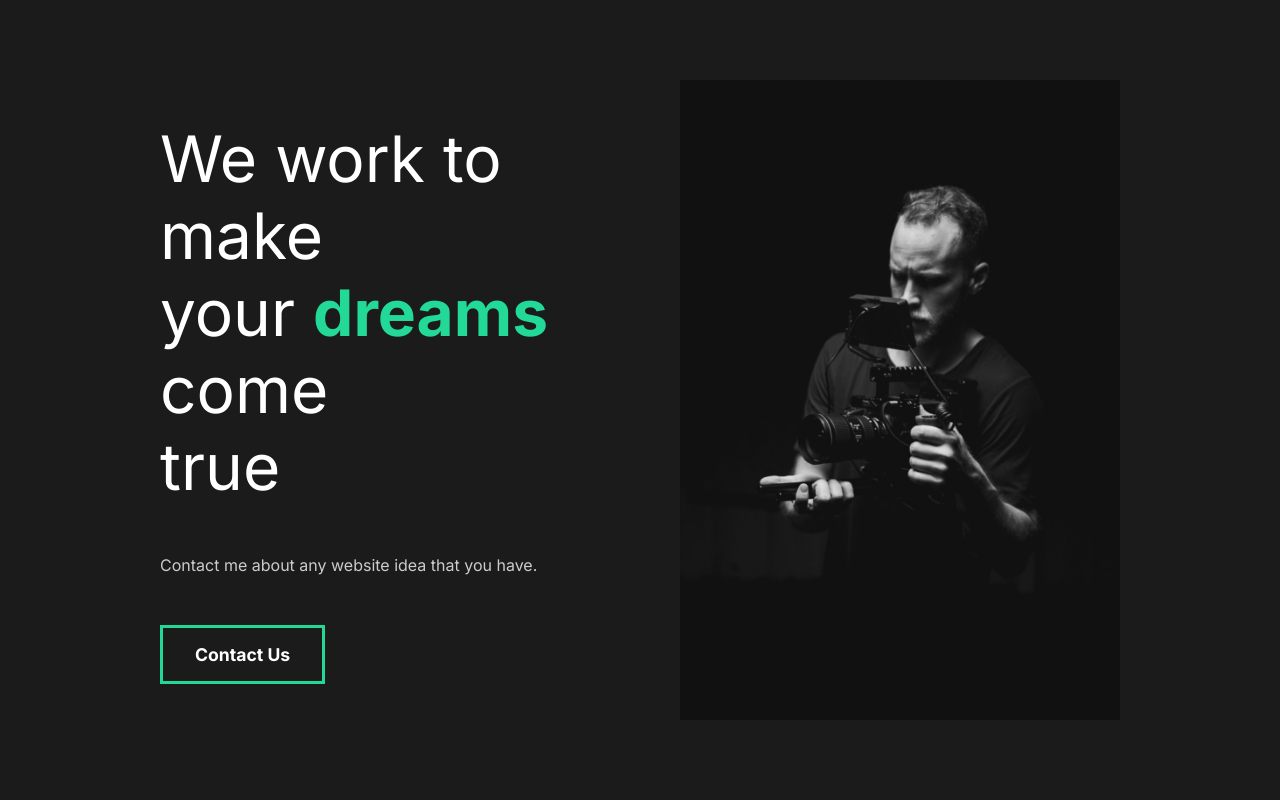
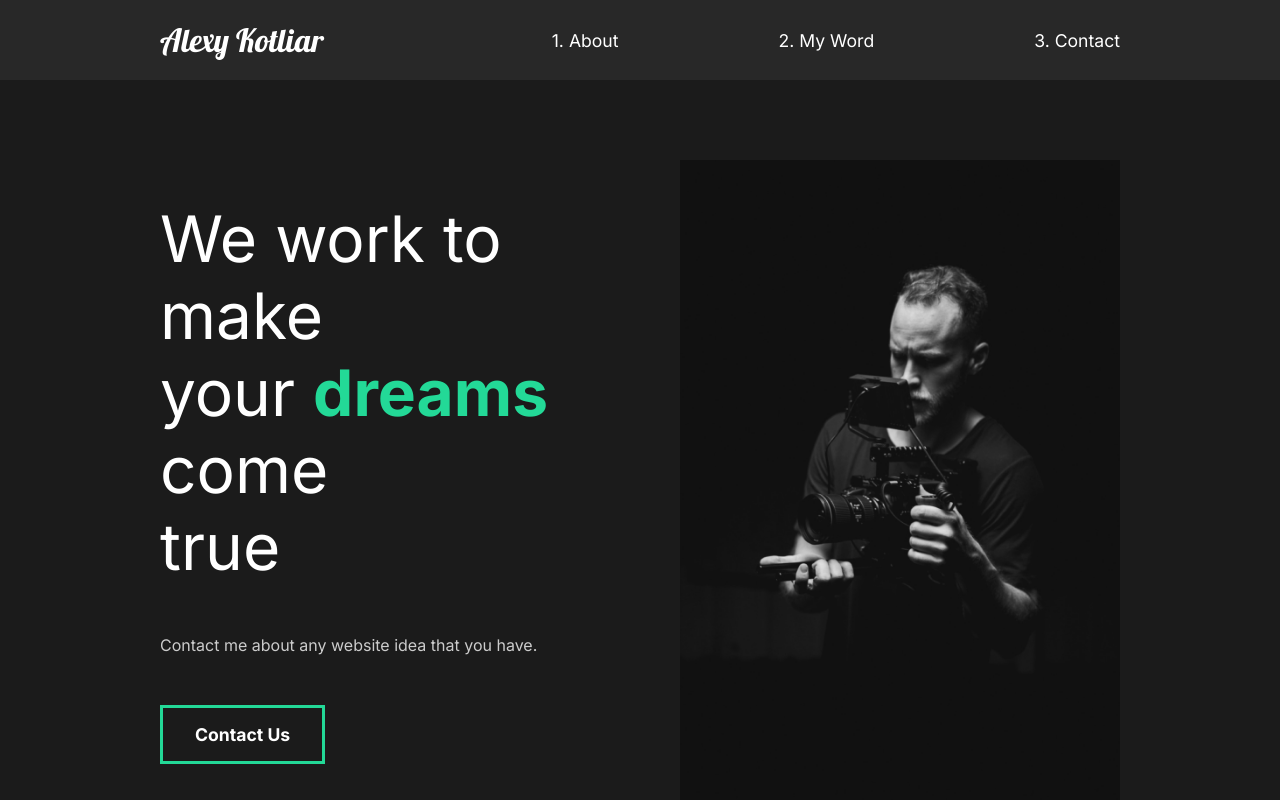
Before and after one commit to phonix375/react-protfolio, a React (Create React App) app: page / in a window 1280 px wide. Shown: the top 800 px of the page. Built offline with nearby package versions, Linux system fonts and the light colour scheme.

Commit message:
added the nav with the style

```diff
--- a/src/App.js
+++ b/src/App.js
@@ -1,12 +1,15 @@
 import React from 'react';
 //global style
   import GlobalStyle from './components/GlobalStyle';
+
+  import Nav from './components/Nav'
 //import pages
 import AboutUs from './pages/AboutUs'
 function App() {
   return (
     <div className="App">
       <GlobalStyle />
+      <Nav />
       <AboutUs />
     </div>
   );
--- /dev/null
+++ b/src/components/Nav.js
@@ -0,0 +1,49 @@
+import React from 'react';
+import styled from 'styled-components'
+
+const Nav = () => {
+    return(
+        <StyledNav>
+            <h1><a href="/" id="logo">Alexy Kotliar</a></h1>
+            <ul>
+                <li>
+                    <a href="#">1. About</a>
+                </li>
+                <li>
+                    <a href="#">2. My Word</a>
+                </li>
+                <li>
+                    <a href="#">3. Contact</a>
+                </li>
+            </ul>
+        </StyledNav>
+    )
+};
+
+const StyledNav = styled.nav`
+    min-height: 10vh;
+    display: flex;
+    margin: auto;
+    justify-content: space-between;
+    align-items: center;
+    padding: 1rem 10rem;
+    background-color:#282828 ;
+    a{
+        color: white;
+        text-decoration: none;
+    }
+    ul{
+        display: flex;
+        list-style: none;
+    }
+    #logo{
+        font-size: 2rem;
+        font-family: 'lobster', sans-serif;
+        font-weight: lighter;
+    }
+    li{
+        padding-left: 10rem;
+        position: relative;
+    }
+`
+export default Nav;
```
